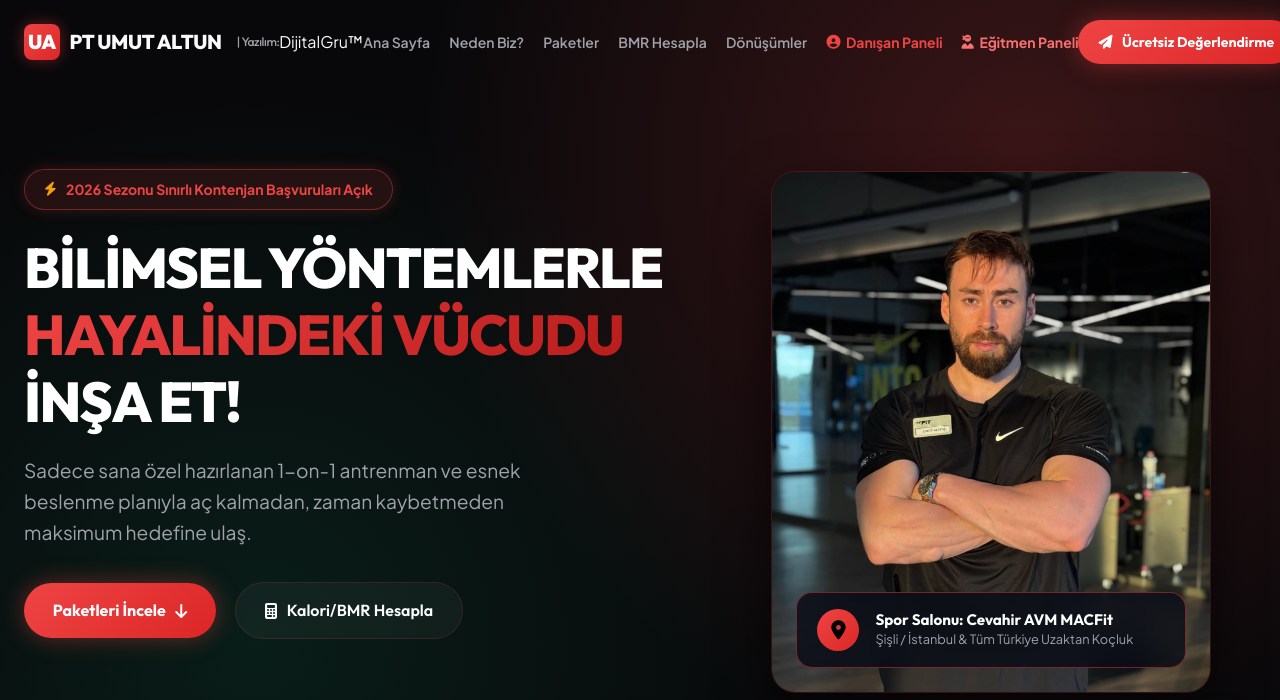
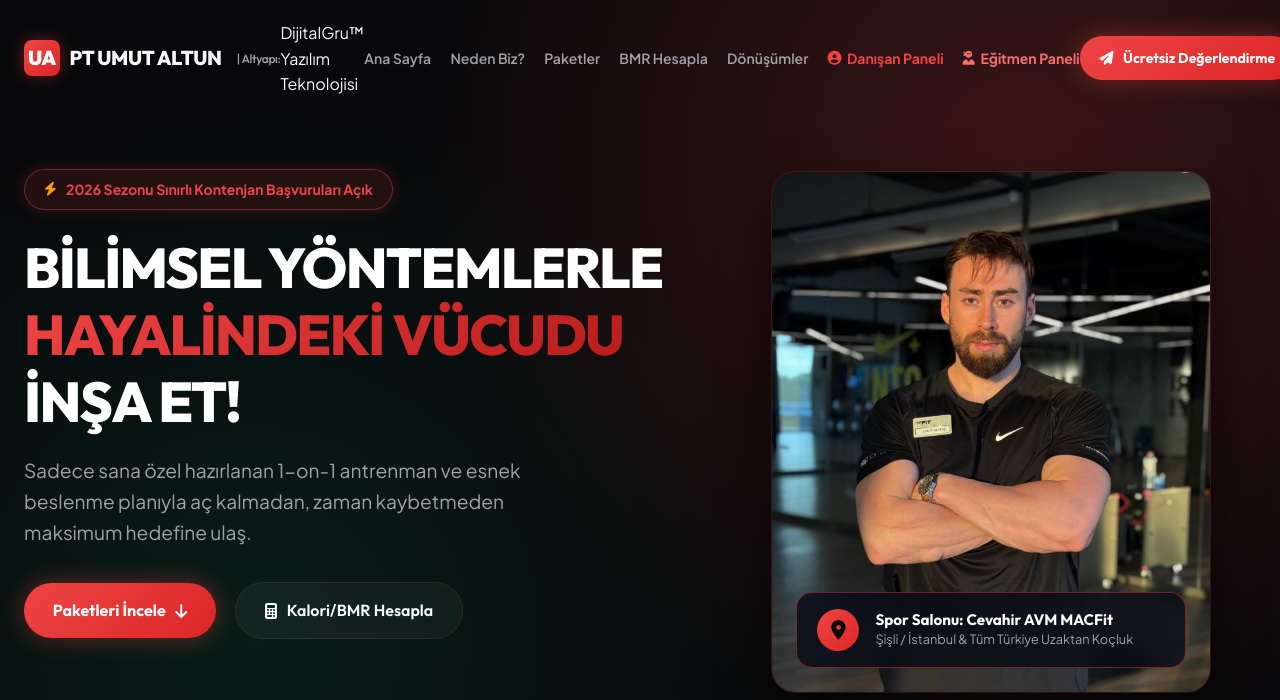
Before and after one commit to dijitalhomee-prog/pt-umut-altun-fitness, a website: page index.html in a window 1280 px wide. Shown: the top 700 px of the page. Drawn offline with Linux system fonts and the light colour scheme.

Commit message:
style: update brand badge text to DijitalGru™ Yazılım Teknolojisi across all pages

```diff
--- a/index.html
+++ b/index.html
@@ -35,7 +35,7 @@
       <a href="#" class="brand-logo">
         <div class="logo-icon">UA</div>
         <span>PT UMUT ALTUN</span>
-        <span class="nav-dijitalgru-tag">| Yazılım: <a href="https://dijitalgru.com" target="_blank" rel="noopener noreferrer">DijitalGru™</a></span>
+        <span class="nav-dijitalgru-tag">| Altyapı: <a href="https://dijitalgru.com" target="_blank" rel="noopener noreferrer">DijitalGru™ Yazılım Teknolojisi</a></span>
       </a>
 
       <nav class="nav-links">
@@ -674,7 +674,7 @@
         <p>&copy; 2026 PT Umut Altun Uzaktan Koçluk Sistemleri. Ödemeler <strong>iyzico 256-Bit SSL</strong> güvencesindedir.</p>
         <a href="https://dijitalgru.com" target="_blank" rel="noopener noreferrer" class="dijitalgru-badge">
           <span class="dijitalgru-brand">dijital<span style="color:#F7EBD3;">g</span>ru</span>
-          <span class="dijitalgru-label">DijitalGru™ Yazılımı</span>
+          <span class="dijitalgru-label">DijitalGru™ Yazılım Teknolojisi</span>
         </a>
       </div>
     </div>
```
Also changed, not shown: admin.html (+2 -2 lines), dashboard.html (+2 -2 lines).
